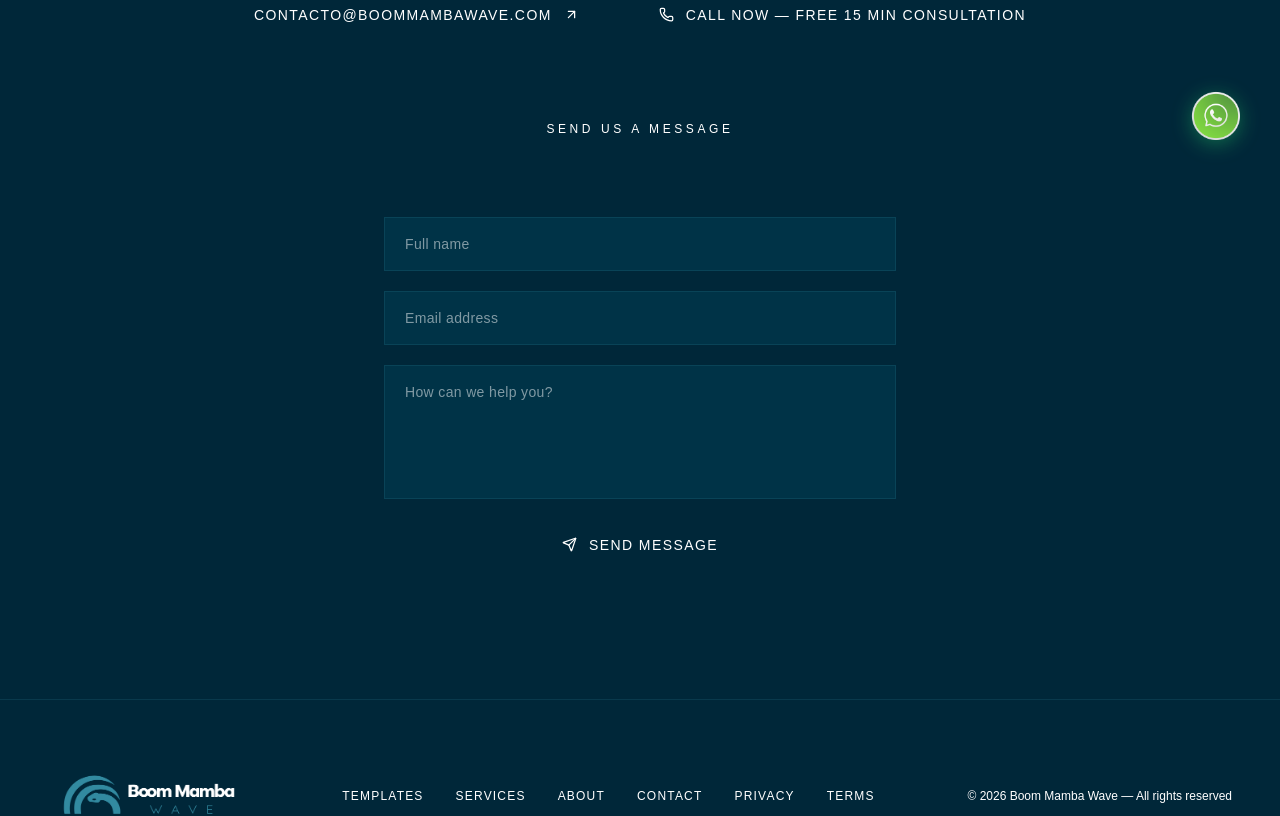
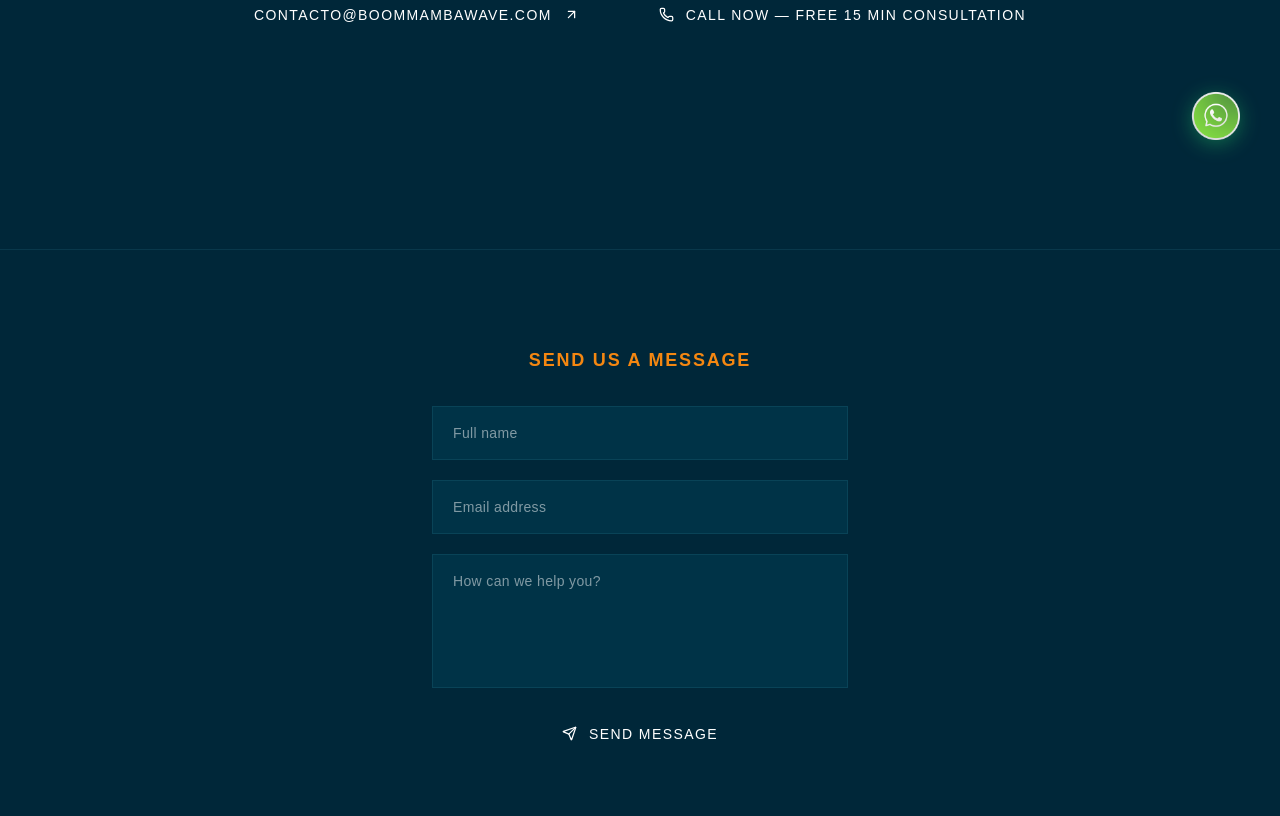
Before and after one commit to 482400494/mambawave, a React (Vite) app: page /contact in a window 1280 px wide. Shown: the part 620-1436 px from the top of the page. Built offline with nearby package versions, Linux system fonts and the light colour scheme.

Commit message:
Move contact form to global footer area on all pages with solid background

```diff
--- a/src/app/App.tsx
+++ b/src/app/App.tsx
@@ -505,6 +505,57 @@ export default function App() {
           />
         </Routes>
 
+        {/* GLOBAL CONTACT FORM */}
+        <div className="border-t border-border bg-background relative z-10">
+          <div className="py-24 px-6 md:px-12 max-w-lg mx-auto">
+            <h3 className="text-lg font-black tracking-widest uppercase text-center mb-8" style={{ color: 'var(--accent)' }}>
+              {t.contact.formTitle}
+            </h3>
+            <form
+              onSubmit={(e) => {
+                e.preventDefault();
+                const form = e.target as HTMLFormElement;
+                const name = (form.elements.namedItem('name') as HTMLInputElement).value;
+                const email = (form.elements.namedItem('email') as HTMLInputElement).value;
+                const message = (form.elements.namedItem('message') as HTMLTextAreaElement).value;
+                const mailto = `mailto:contacto@boommambawave.com?subject=Contacto de ${encodeURIComponent(name)}&body=${encodeURIComponent(`Nombre: ${name}\nEmail: ${email}\n\n${message}`)}`;
+                window.location.href = mailto;
+                form.reset();
+              }}
+              className="flex flex-col gap-5"
+            >
+              <input
+                type="text"
+                name="name"
+                required
+                placeholder={t.contact.formName}
+                className="w-full px-5 py-4 bg-[#003347] border border-border text-foreground text-sm tracking-wide placeholder:text-foreground/30 focus:border-accent focus:outline-none transition-colors"
+              />
+              <input
+                type="email"
+                name="email"
+                required
+                placeholder={t.contact.formEmail}
+                className="w-full px-5 py-4 bg-[#003347] border border-border text-foreground text-sm tracking-wide placeholder:text-foreground/30 focus:border-accent focus:outline-none transition-colors"
+              />
+              <textarea
+                name="message"
+                required
+                rows={5}
+                placeholder={t.contact.formMessage}
+                className="w-full px-5 py-4 bg-[#003347] border border-border text-foreground text-sm tracking-wide placeholder:text-foreground/30 focus:border-accent focus:outline-none transition-colors resize-none"
+              />
+              <button
+                type="submit"
+                className="inline-flex items-center justify-center gap-3 px-8 py-4 bg-foreground text-background text-sm font-medium tracking-widest uppercase hover:bg-accent hover:text-white transition-colors duration-200"
+              >
+                <Send size={15} />
+                {t.contact.formSend}
+              </button>
+            </form>
+          </div>
+        </div>
+
         {/* FLOATING WHATSAPP BUTTON */}
         <a
           href="https://wa.me/524922188690?text=Hola%2C%20me%20gustar%C3%ADa%20obtener%20m%C3%A1s%20informaci%C3%B3n."
--- a/src/app/pages/ContactPage.tsx
+++ b/src/app/pages/ContactPage.tsx
@@ -73,64 +73,6 @@ export function ContactPage({
         </div>
       </div>
 
-      {/* DIVIDER */}
-      <div className="flex items-center gap-6 mb-20">
-        <div className="flex-1 h-px bg-border" />
-        <span className="text-xs tracking-[0.3em] uppercase text-foreground/30">
-          {t.contact.formTitle}
-        </span>
-        <div className="flex-1 h-px bg-border" />
-      </div>
-
-      {/* CONTACT FORM */}
-      <div className="max-w-lg mx-auto">
-        <form
-          onSubmit={(e) => {
-            e.preventDefault();
-            const form = e.target as HTMLFormElement;
-            const name = (form.elements.namedItem("name") as HTMLInputElement)
-              .value;
-            const email = (form.elements.namedItem("email") as HTMLInputElement)
-              .value;
-            const message = (
-              form.elements.namedItem("message") as HTMLTextAreaElement
-            ).value;
-            const mailto = `mailto:contacto@boommambawave.com?subject=Contacto de ${encodeURIComponent(name)}&body=${encodeURIComponent(`Nombre: ${name}\nEmail: ${email}\n\n${message}`)}`;
-            window.location.href = mailto;
-            form.reset();
-          }}
-          className="flex flex-col gap-5"
-        >
-          <input
-            type="text"
-            name="name"
-            required
-            placeholder={t.contact.formName}
-            className="w-full px-5 py-4 bg-[#003347] border border-border text-foreground text-sm tracking-wide placeholder:text-foreground/30 focus:border-accent focus:outline-none transition-colors"
-          />
-          <input
-            type="email"
-            name="email"
-            required
-            placeholder={t.contact.formEmail}
-            className="w-full px-5 py-4 bg-[#003347] border border-border text-foreground text-sm tracking-wide placeholder:text-foreground/30 focus:border-accent focus:outline-none transition-colors"
-          />
-          <textarea
-            name="message"
-            required
-            rows={5}
-            placeholder={t.contact.formMessage}
-            className="w-full px-5 py-4 bg-[#003347] border border-border text-foreground text-sm tracking-wide placeholder:text-foreground/30 focus:border-accent focus:outline-none transition-colors resize-none"
-          />
-          <button
-            type="submit"
-            className="inline-flex items-center justify-center gap-3 px-8 py-4 bg-foreground text-background text-sm font-medium tracking-widest uppercase hover:bg-accent hover:text-white transition-colors duration-200"
-          >
-            <Send size={15} />
-            {t.contact.formSend}
-          </button>
-        </form>
-      </div>
     </div>
   );
 }
```
